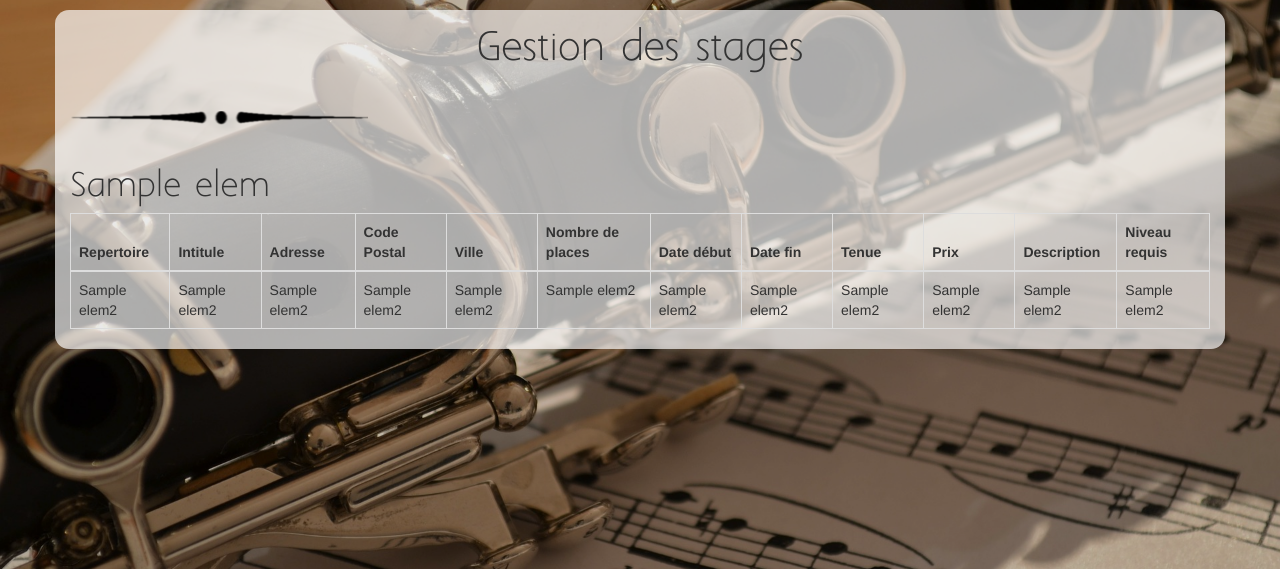
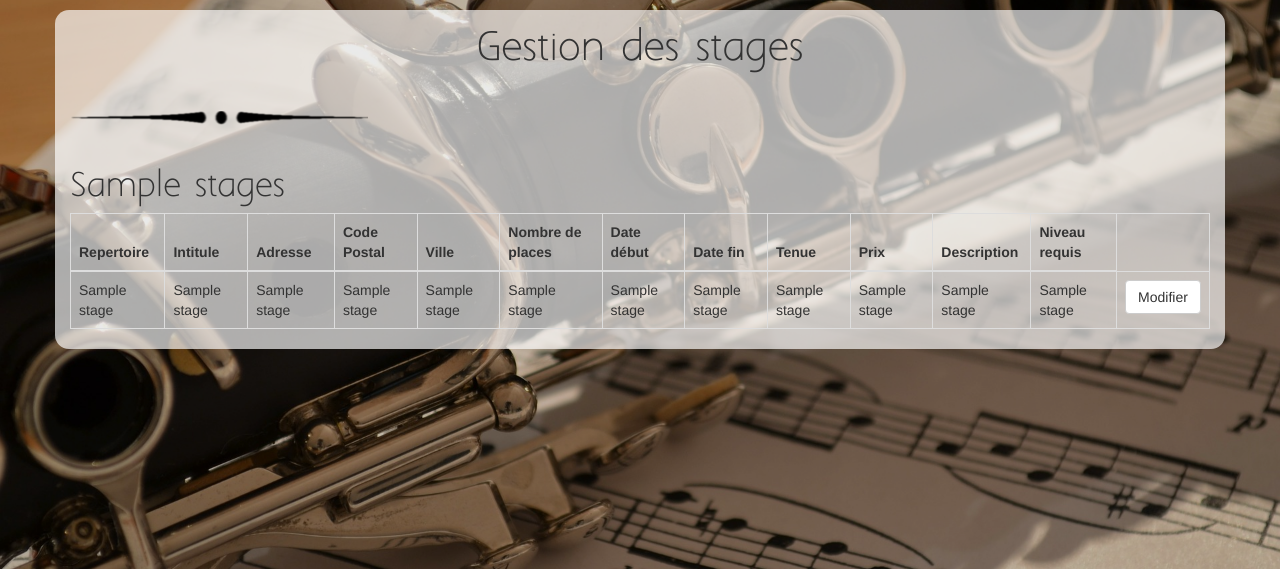
Before and after one commit to Ladislus/dut2_projet_projet-quatuor-2a11b, a Flask app: template Developpement/templates/administration/administration_gestionStages.html in a window 1280 px wide. Shown: the part 60-629 px from the top of the page. Run offline with Flask 2, Linux system fonts and the light colour scheme; the template is opened without the code that fills it: most values are stand-ins (such as "Sample title", 1, 10 or a date in 2020); some libraries are stand-ins or nearby versions.

Commit message:
modifierStage en cours

```diff
--- a/Developpement/templates/administration/administration_gestionStages.html
+++ b/Developpement/templates/administration/administration_gestionStages.html
@@ -5,9 +5,9 @@
   <img class="underline2" src="{{ url_for('static',filename='img/underline3.png') }}" alt="underline">
 </div>
 <div class="stagiaire-all">
-  {% for elem in dico_stage %}
+  {% for stages in dico_stage %}
   <div class="stagiaire-annee">
-    <h2>{{ elem }}</h2>
+    <h2>{{ stages }}</h2>
     <div class="stagiaire-individu table-responsive">
       <table  class="table table-bordered">
         <thead>
@@ -27,20 +27,21 @@
           </tr>
         </thead>
         <tbody>
-          {% for elem2 in dico_stage[elem] %}
+          {% for stage in dico_stage[stages] %}
           <tr>
-            <td>{{ elem2[1] }}</td>
-            <td>{{ elem2[2] }}</td>
-            <td>{{ elem2[3] }}</td>
-            <td>{{ elem2[4] }}</td>
-            <td>{{ elem2[5] }}</td>
-            <td>{{ elem2[6] }}</td>
-            <td>{{ elem2[7] }}</td>
-            <td>{{ elem2[8] }}</td>
-            <td>{{ elem2[9] }}</td>
-            <td>{{ elem2[10] }}</td>
-            <td>{{ elem2[11] }}</td>
-            <td>{{ elem2[12] }}</td>
+            <td>{{ stage[1] }}</td>
+            <td>{{ stage[2] }}</td>
+            <td>{{ stage[3] }}</td>
+            <td>{{ stage[4] }}</td>
+            <td>{{ stage[5] }}</td>
+            <td>{{ stage[6] }}</td>
+            <td>{{ stage[7] }}</td>
+            <td>{{ stage[8] }}</td>
+            <td>{{ stage[9] }}</td>
+            <td>{{ stage[10] }}</td>
+            <td>{{ stage[11] }}</td>
+            <td>{{ stage[12] }}</td>
+            <td><a href="/administration/modifierStage/"><input type="submit" id="submit" class="btn btn-default" value="Modifier"></a></td>
           </tr>
 
           {% endfor %}
--- a/Developpement/views_administration.py
+++ b/Developpement/views_administration.py
@@ -32,6 +32,17 @@ def administration_gestionStages():
     dico['2017'].append(["02","Repertoire 3","Stage printemps","1 rue Michel","28000","Chartres","30","01/01/2017","01/02/2017","costume","25.0€","zjhreuzhruz","Niveau 1"])
     dico['2017'].append(["01","Repertoire 1","Stage automne","1 rue Michel","28000","Chartres","30","01/05/2017","01/06/2017","costume","20.0€","zjhreuzhruz","Niveau 3"])
     return render_template("administration/administration_gestionStages.html", dico_stage=dico)
+
+@app.route("/administration/modifierStage/")
+def administration_modifierStage():
+    """
+
+    :return: Retourne le template de la page de gestion des stages
+    """
+    creaStageForm=StageForm()
+    lieuForm=LieuForm()
+    return render_template("administration/administration_modifierStage.html",creaStageForm=creaStageForm,
+    lieuForm=lieuForm)
 
 @app.route("/administration/gestionFichiers/")
 def administration_gestionFichiers():
```
Also changed, not shown: Developpement/templates/administration/administration_gestionStagiaires.html (+9 -9 lines).
